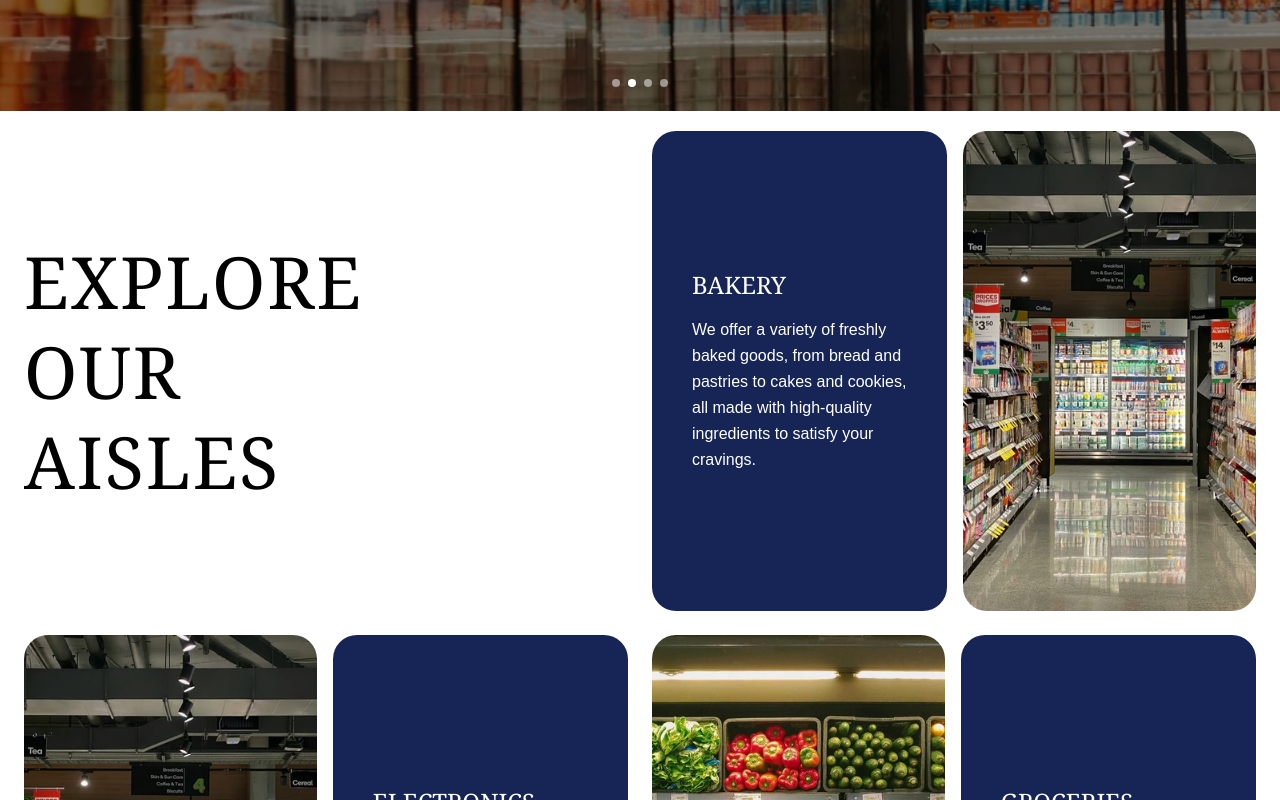
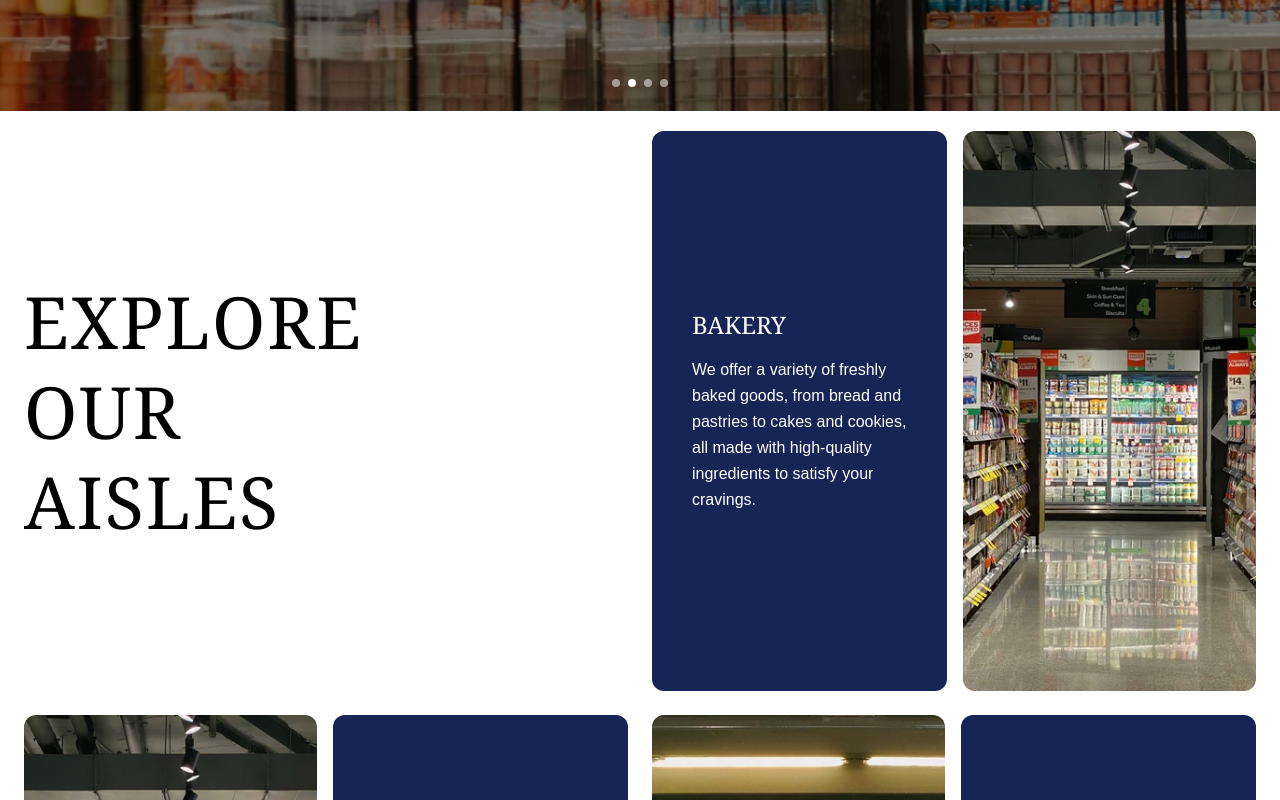
Before and after one commit to Eye-Kyu/County-supermarket, a Next.js app: page / in a window 1280 px wide. Shown: the part 760-1560 px from the top of the page. Built offline with nearby package versions, Linux system fonts and the light colour scheme.

Commit message:
first page touchup

```diff
--- a/app/components/AisleCard.tsx
+++ b/app/components/AisleCard.tsx
@@ -20,10 +20,10 @@ export default function AisleCard({
       className={`w-full flex flex-col md:flex-row gap-4 ${
         reverse ? "md:flex-row-reverse" : ""
       } ${className}`}
-      style={{ minHeight: "60vh" }}
+      style={{ minHeight: "70vh" }}
     >
       {/* TEXT CARD */}
-      <div className="w-full md:w-1/2 bg-blue-950 rounded-3xl p-6 md:p-10 flex flex-col justify-center min-h-55">
+      <div className="w-full md:w-1/2 bg-blue-950 rounded-xl p-6 md:p-10 flex flex-col justify-center min-h-55">
         <h3 className="font-serif text-2xl mb-4 text-white">{title}</h3>
         <p className="text-sm md:text-base leading-relaxed text-white">
           {text}
@@ -32,7 +32,7 @@ export default function AisleCard({
 
       {/* IMAGE CARD */}
       <div
-        className="w-full md:w-1/2 relative rounded-3xl overflow-hidden
+        className="w-full md:w-1/2 relative rounded-xl overflow-hidden
                    min-h-55 sm:min-h-75 md:min-h-full"
       >
         <Image
--- a/app/components/Navbar.tsx
+++ b/app/components/Navbar.tsx
@@ -24,7 +24,7 @@ export default function Navbar() {
   return (
     <nav className="sticky top-0 z-50 bg-white/80 backdrop-blur border-b border-gray-200 shadow-sm">
       <div className="max-w-7xl mx-auto px-4">
-        <div className="flex h-[70px] pb-3 items-center justify-between">
+        <div className="flex h-17.5 pb-3 items-center justify-between">
           {/* Logo */}
           <Link href="/" className="flex items-center">
             <Image
@@ -37,7 +37,7 @@ export default function Navbar() {
           </Link>
 
           {/* Desktop Menu */}
-          <div className="hidden md:flex space-x-14 text-sm px-4 py-6">
+          <div className="hidden md:flex space-x-14 text-sm text-black px-4 py-6">
             {links.map((link) => (
               <Link
                 key={link.name}
```
